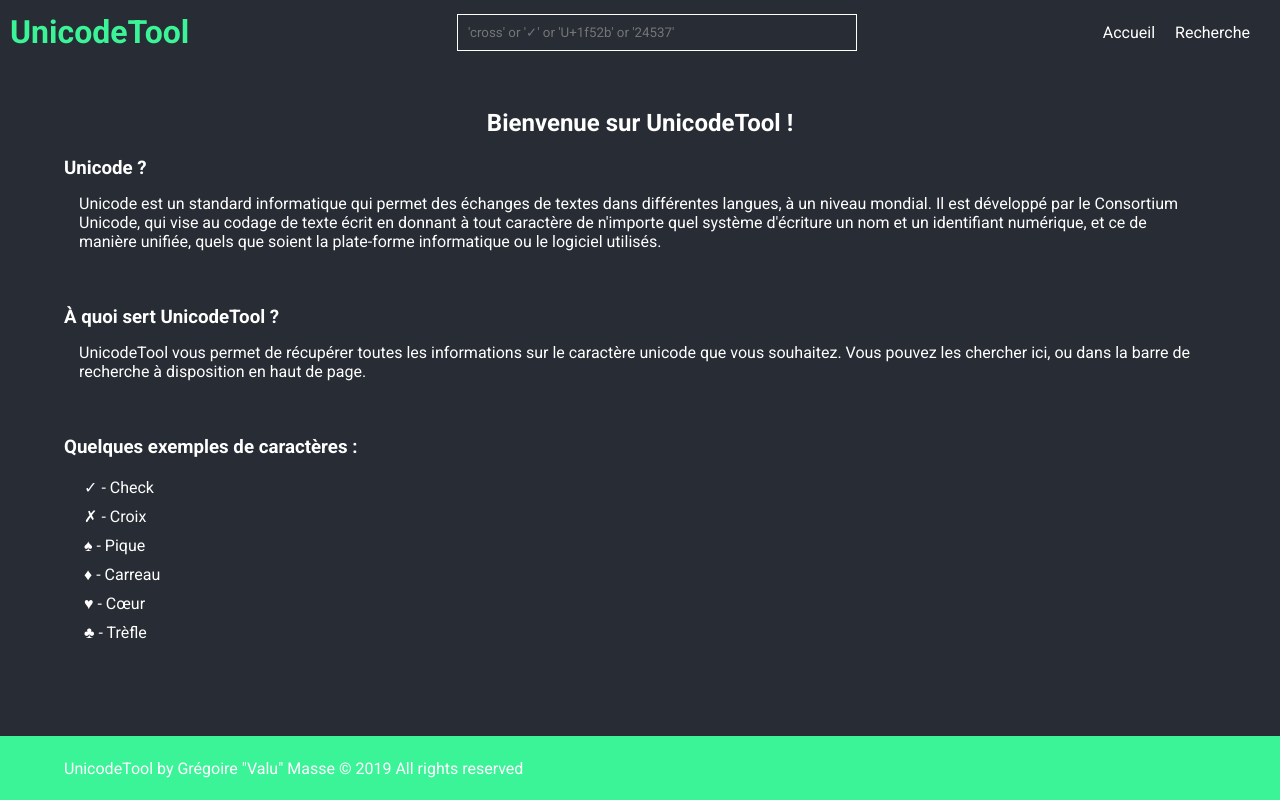
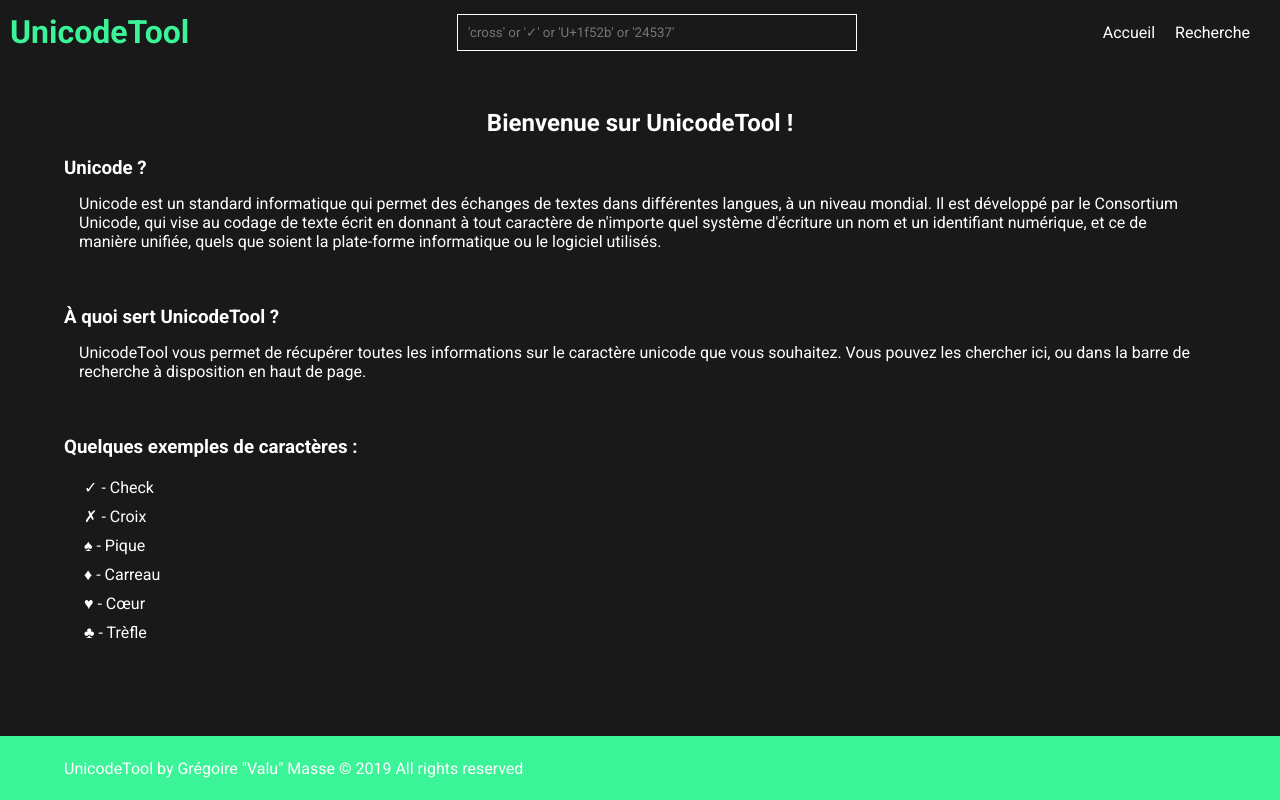
Before and after one commit to valugit/unicodetool, a Flask app: page / in a window 1280 px wide. Run offline with Flask 2, Linux system fonts and the light colour scheme.

Commit message:
Fixed untracked files.

```diff
--- a/app/static/_reset.scss
+++ b/app/static/_reset.scss
@@ -1,7 +1,10 @@
 @import url('https://fonts.googleapis.com/css?family=Roboto:400,500,700');
 
 $bleen: #3bf498;
+$orange: #ff8000;
 $anthracite: #282c34;
+$black: #1a1919;
+$crimson: #a20a44;
 
 * {
   background: none;
@@ -11,10 +14,10 @@ $anthracite: #282c34;
   color: #fff;
   text-decoration: none;
   list-style: none;
-  font-family: "Roboto", "Segoe UI Symbol", "Arial Unicode MS", sans-serif;
+  font-family: "Roboto", "Sogoe UI Symbol", "Arial Unicode MS", sans-serif;
 }
 
 body {
   min-height: 100vh;
-  background-color: $anthracite;
+  background-color: $black;
 }
--- a/app/static/style.css
+++ b/app/static/style.css
@@ -8,11 +8,11 @@
   color: #fff;
   text-decoration: none;
   list-style: none;
-  font-family: "Roboto", "Segoe UI Symbol", "Arial Unicode MS", sans-serif; }
+  font-family: "Roboto", "Sogoe UI Symbol", "Arial Unicode MS", sans-serif; }
 
 body {
   min-height: 100vh;
-  background-color: #282c34; }
+  background-color: #1a1919; }
 
 h1 {
   color: #3bf498; }
```
Also changed, not shown: 2 other files.
